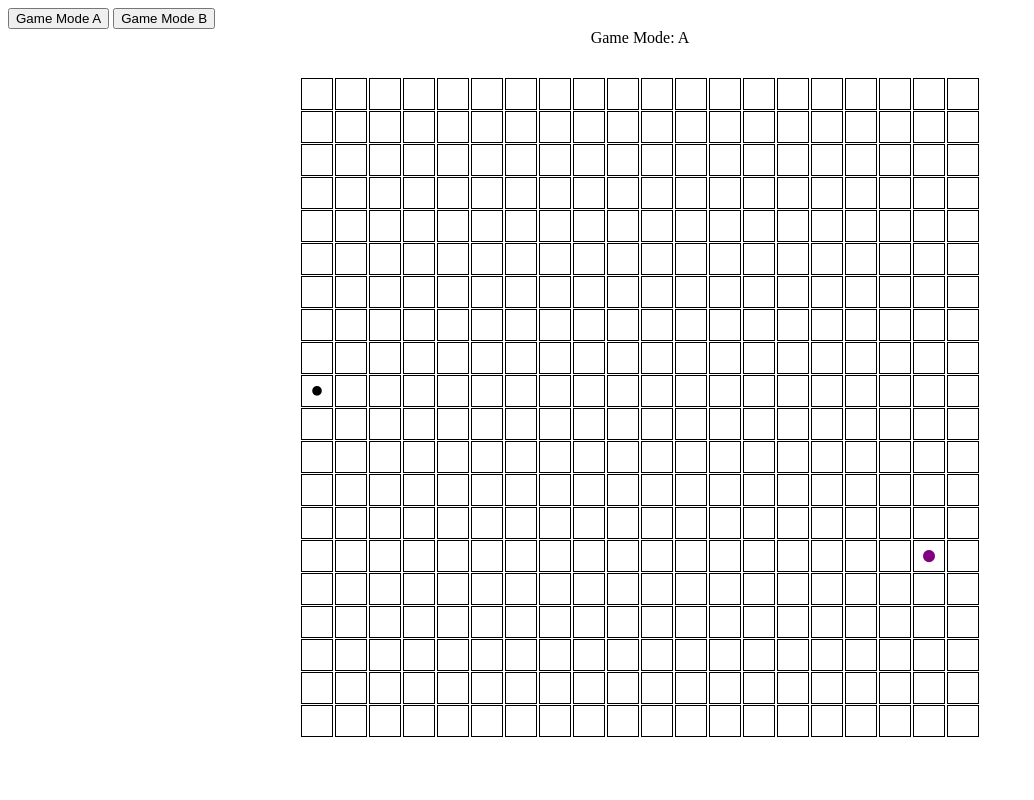
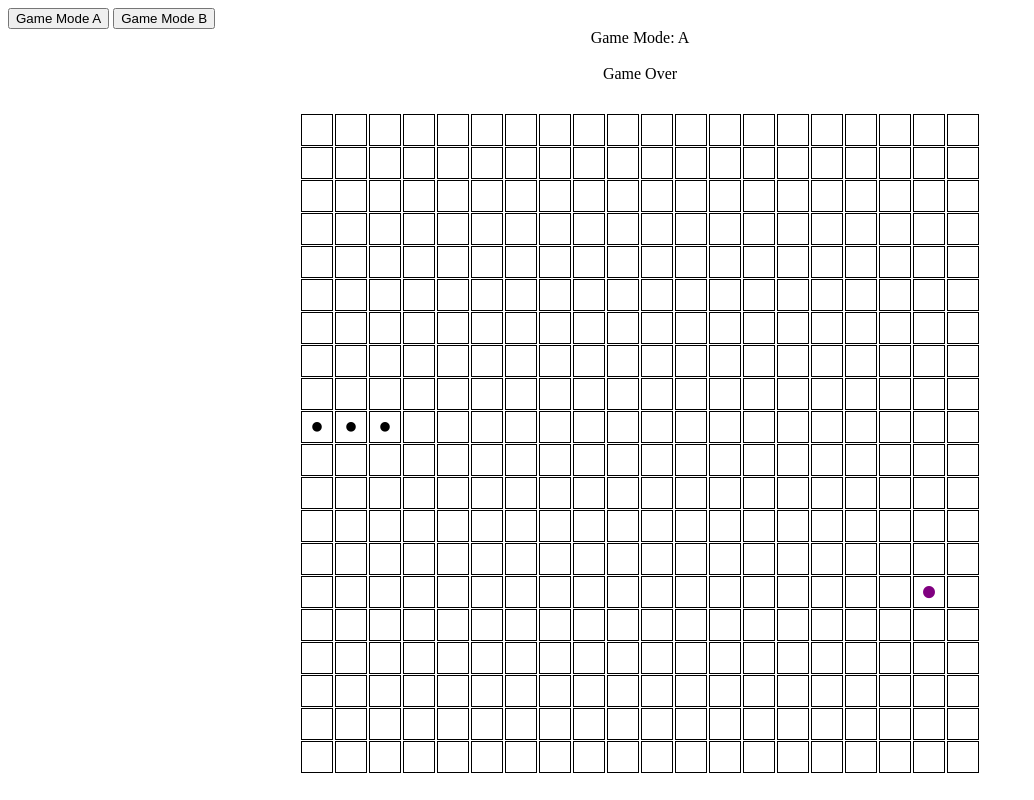
Before and after one commit to khoavuong/Snake, a plain HTML site: page index.html in a window 1280 px wide. Shown: the whole page, without its empty margins (0-1034 px from the left). Drawn offline with Linux system fonts and the light colour scheme.

Commit message:
Add Snake collision

```diff
--- a/index.html
+++ b/index.html
@@ -39,6 +39,8 @@
     <button class="modeA">Game Mode A</button>
     <button class="modeB">Game Mode B</button>
     <div class="gameMode" style="text-align: center;">Game Mode: A</div>
+    <br />
+    <div class="gameOver" style="text-align: center;"></div>
     <div class="grid"></div>
 
     <script>
@@ -64,6 +66,11 @@
 
       let direction = "ArrowLeft";
       window.addEventListener("keydown", e => {
+        if (direction == "ArrowLeft" && e.key == "ArrowRight") return;
+        if (direction == "ArrowRight" && e.key == "ArrowLeft") return;
+        if (direction == "ArrowDown" && e.key == "ArrowUp") return;
+        if (direction == "ArrowUp" && e.key == "ArrowDown") return;
+
         direction = e.key;
       });
 
@@ -153,10 +160,14 @@
         tail.classList.remove("body");
         tail.classList.remove("head");
 
+        if (snake.slice(1).some(dot => dot == snake[0])) {
+          document.querySelector(".gameOver").innerHTML = "Game Over";
+          clearInterval(game);
+        }
         displaySnake();
       }
 
-      setInterval(moveSnake, 200);
+      let game = setInterval(moveSnake, 200);
 
       // ---------------------------- Spawn food ----------------------------
 
```
